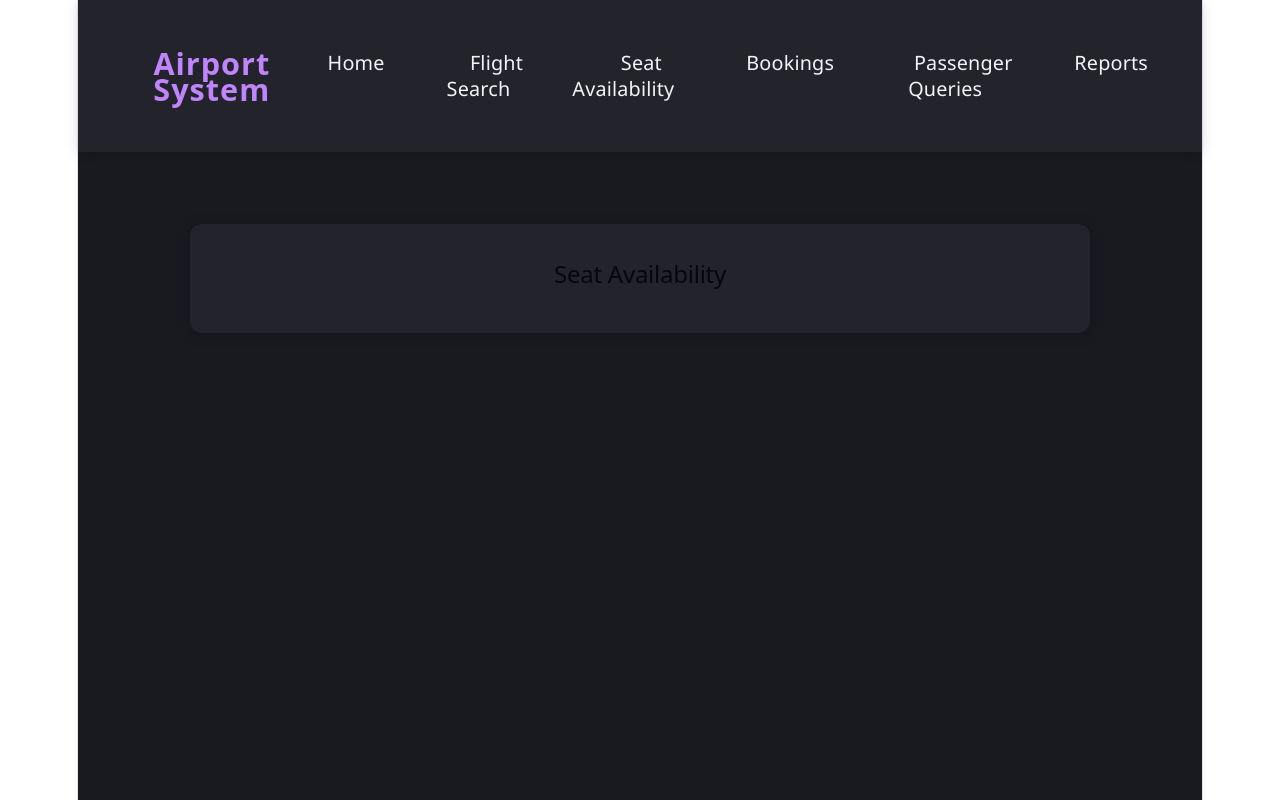
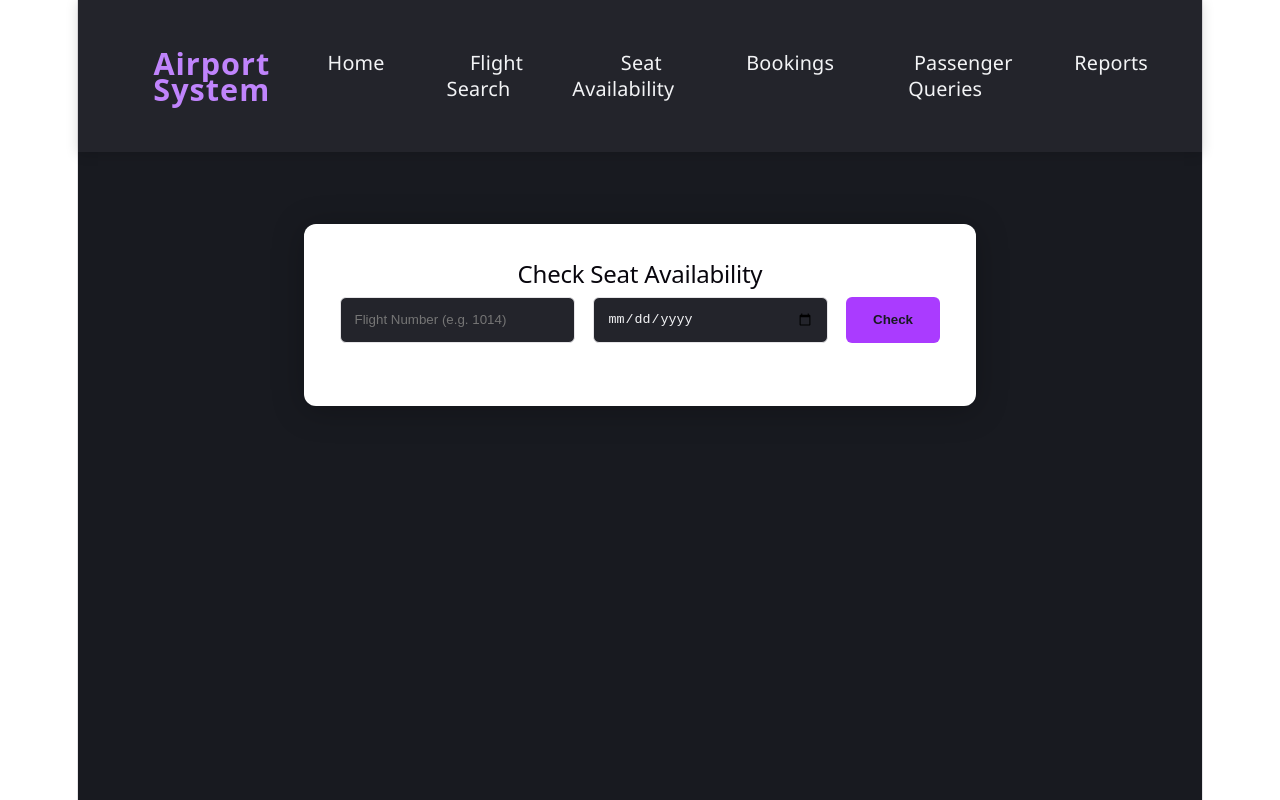
Before and after one commit to zxahamza20/Airport_System_Project, a React app in the folder frontend/: page /seat-availability in a window 1280 px wide. Built offline with nearby package versions, Linux system fonts and the light colour scheme; the HTML template or start-up script is replaced by a standard one.

Commit message:
Implement seat availability search functionality

```diff
--- a/frontend/src/pages/SeatAvailability.jsx
+++ b/frontend/src/pages/SeatAvailability.jsx
@@ -1,8 +1,68 @@
+import { useState } from 'react';
+import './FlightSearch.css'; // Reusing search styles for consistency
+
 export default function SeatAvailability() {
+  const [flightNumber, setFlightNumber] = useState('');
+  const [date, setDate] = useState('');
+  const [results, setResults] = useState(null);
+  const [loading, setLoading] = useState(false);
+  const [error, setError] = useState('');
+
+  const handleSubmit = async (e) => {
+    e.preventDefault();
+    setLoading(true);
+    setError('');
+    setResults(null);
+
+    try {
+      // Endpoint based on backend logic in bookings.py
+      const res = await fetch(`/api/seat-availability?flight=${flightNumber}&date=${date}`);
+      if (!res.ok) throw new Error('No flight instance found or server error');
+
+      const data = await res.json();
+      setResults(data); // Expecting array of legs with remaining capacity
+    } catch (err) {
+      setError(err.message);
+    } finally {
+      setLoading(false);
+    }
+  };
+
   return (
-    <div className="page-placeholder">
-      <h2>Seat Availability</h2>
-      {/* TODO: Implement Seat Availability page */}
+    <div className="flight-search-page">
+      <h2>Check Seat Availability</h2>
+      <form className="flight-search-form" onSubmit={handleSubmit}>
+        <input
+          type="number"
+          placeholder="Flight Number (e.g. 1014)"
+          value={flightNumber}
+          onChange={e => setFlightNumber(e.target.value)}
+          required
+        />
+        <input
+          type="date"
+          value={date}
+          onChange={e => setDate(e.target.value)}
+          required
+        />
+        <button type="submit" disabled={loading}>Check</button>
+      </form>
+
+      {loading && <div className="loading">Checking capacity...</div>}
+      {error && <div className="error">{error}</div>}
+
+      {results && (
+        <div className="results">
+          {results.map((leg, index) => (
+            <div key={index} className="result-card" style={{border: '1px solid #444', padding: '1rem', marginBottom: '1rem'}}>
+              <p><strong>Leg Number:</strong> {leg.Leg_no}</p>
+              <p><strong>Total Seats:</strong> {leg.Total_no_of_seats}</p>
+              <p><strong>Confirmed:</strong> {leg.Confirmed_Reservations}</p>
+              <p><strong>Remaining:</strong> {leg.Remaining_Capacity}</p>
+            </div>
+          ))}
+        </div>
+      )}
     </div>
   );
 }
```
